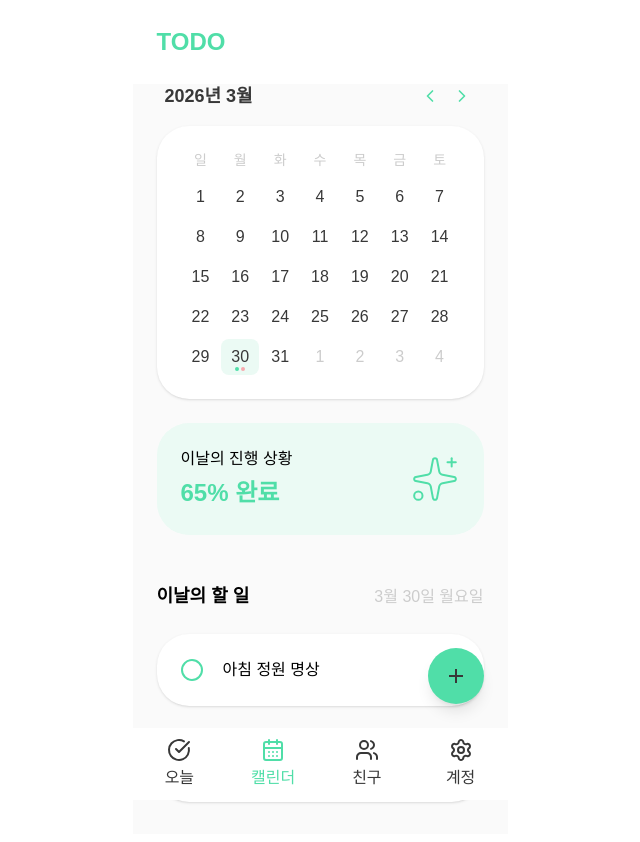
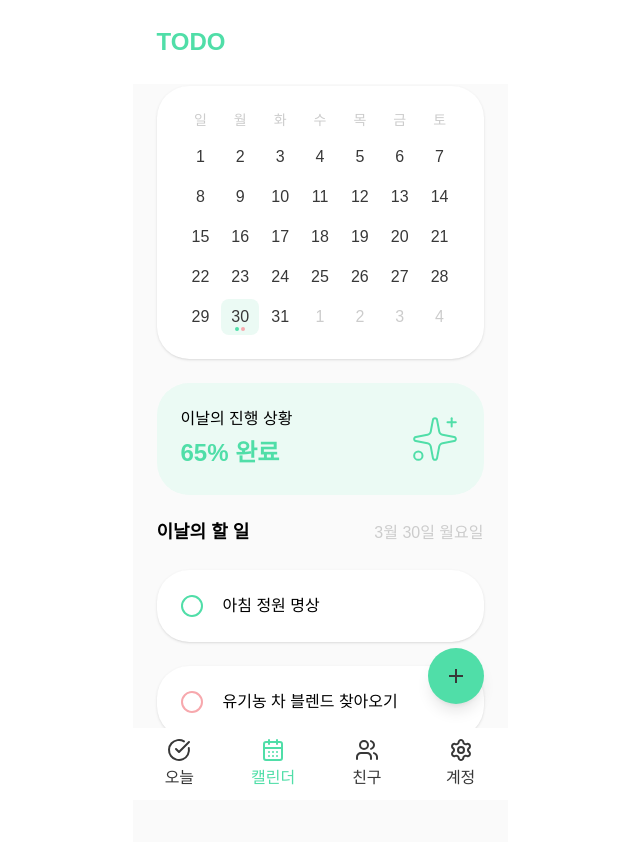
Before and after one commit to deepdive-01/goorm-todo-front, a React (Vite) app: page /calendar in a window 1280 px wide. Shown: the whole page, without its empty margins (320-960 px from the left). Built offline with nearby package versions, Linux system fonts and the light colour scheme; no server answers; a web font is replaced by a local one.

Commit message:
fix: footer, header 고정 -> sticky 사용

```diff
--- a/src/components/Footer.tsx
+++ b/src/components/Footer.tsx
@@ -17,7 +17,7 @@ export default function Footer() {
   const location = useLocation();
 
   return (
-    <footer className="w-full h-18 flex flex-row bg-white absolute bottom-0">
+    <footer className="w-full h-18 flex flex-row bg-white sticky bottom-0">
       {tabs.map((tab) => {
         const isActive =   location.pathname === tab.path || (tab.key === 'friends' && location.pathname === '/friendstodo');
 
--- a/src/components/Header.tsx
+++ b/src/components/Header.tsx
@@ -2,7 +2,7 @@ import Text from './Text';
 
 export default function Header() {
   return (
-    <header className="w-full bg-white p-6">
+    <header className="sticky top-0 z-10 w-full bg-white p-6">
       <a href="/">
         <Text variant="title" className="text-primary">
           TODO
--- a/src/pages/calendar/index.tsx
+++ b/src/pages/calendar/index.tsx
@@ -31,14 +31,10 @@ export default function CalendarPage() {
   return (
     <div className="w-full h-full flex items-center justify-center">
       <div className="relative w-93.75 min-h-screen flex flex-col bg-gray-ui">
-
-        {/* 헤더 고정 */}
-        <div className="sticky top-0 z-10 bg-gray-ui">
-          <Header />
-        </div>
+        <Header />
 
         {/* 스크롤 영역 */}
-        <main className="px-6 py-8 flex flex-col gap-12 w-full flex-1">
+        <main className="px-6 pb-8 flex flex-col gap-6 w-full flex-1">
           <section className="w-full flex flex-col gap-6">
             <Calendar
               events={DUMMY_EVENTS}
@@ -66,12 +62,7 @@ export default function CalendarPage() {
             ))}
           </section>
         </main>
-
-        {/* 푸터 고정 */}
-        <div className="sticky bottom-0 z-10">
-          <Footer />
-        </div>
-
+        <Footer />
         {/* FAB */}
         <div className="sticky bottom-24 flex justify-end px-6 pointer-events-none -mt-14">
           <button
--- a/src/pages/friends/index.tsx
+++ b/src/pages/friends/index.tsx
@@ -17,12 +17,7 @@ export default function FriendsPage() {
   return (
     <div className="w-full h-full flex items-center justify-center">
       <div className="relative w-93.75 min-h-screen flex flex-col bg-gray-ui">
-
-        {/* 헤더 고정 */}
-        <div className="sticky top-0 z-10 bg-gray-ui">
-          <Header />
-        </div>
-
+        <Header />
         {/* 스크롤 영역 */}
         <main className="px-6 pb-8 flex flex-col gap-6 w-full flex-1">
 
@@ -49,12 +44,7 @@ export default function FriendsPage() {
           <AddFriendCard />
 
         </main>
-
-        {/* 푸터 고정 */}
-        <div className="sticky bottom-0 z-10">
           <Footer />
-        </div>
-
       </div>
     </div>
   );
```
